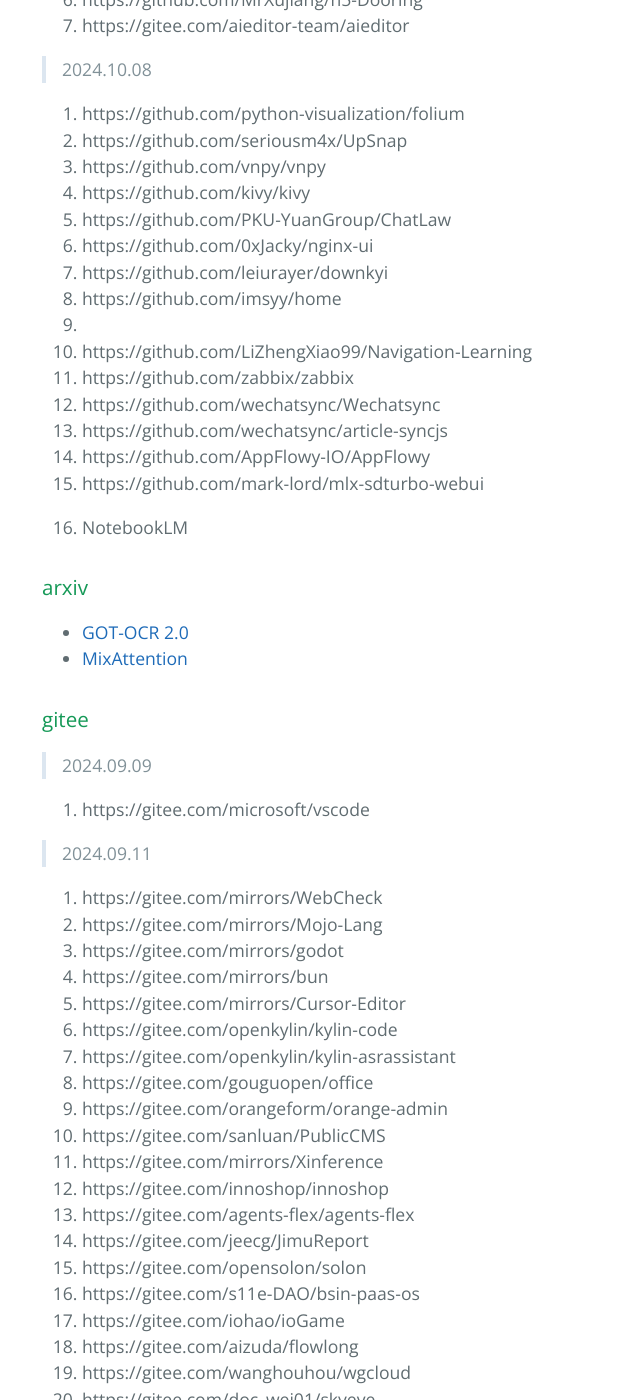
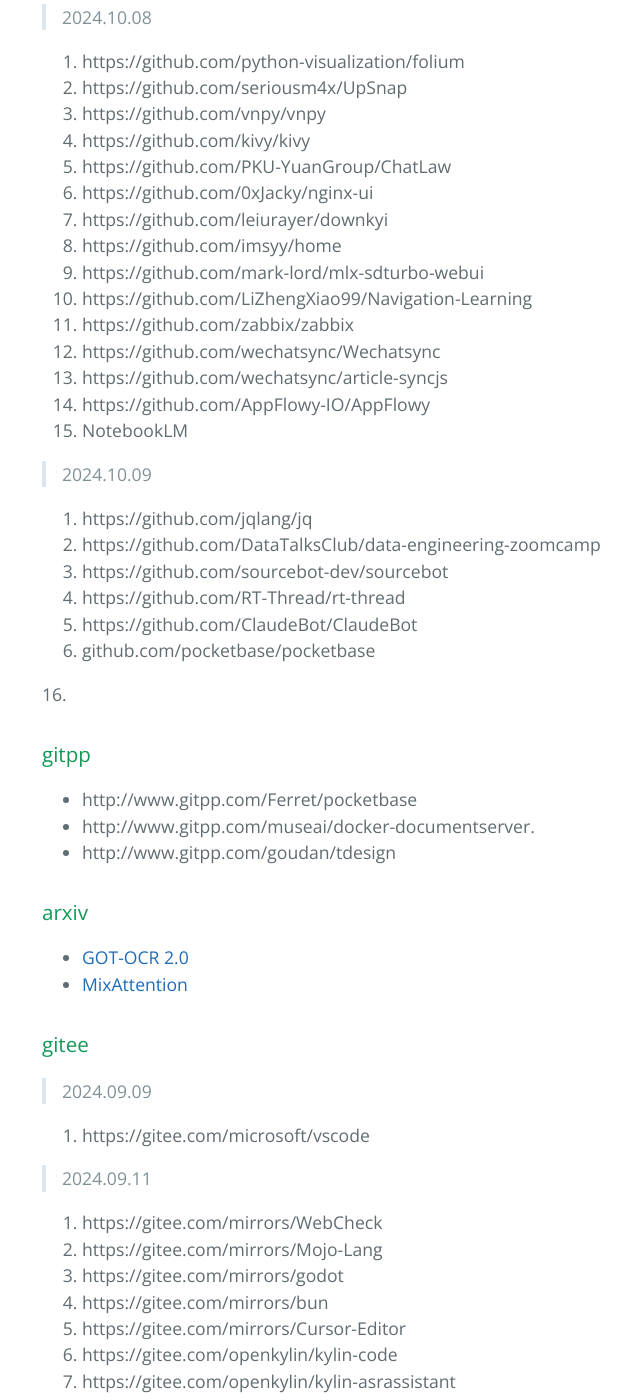
Before and after one commit to xhp/xhp.github.io, a Jekyll site: the page built from index.md, in a window 1280 px wide and 1400 px high, scrolled down 7340 px. Shown: the whole window, without its empty margins (182-822 px from the left). Built offline with Jekyll 4.4.1, drawn with Linux system fonts in a browser that asks for light colours; our own code applies the rules of GitHub Pages for plain Markdown files; some of the changed text lies outside the part shown.

Commit message:
2024.10.09

```diff
--- a/index.md
+++ b/index.md
@@ -290,16 +288,32 @@ layout: default
 6. https://github.com/0xJacky/nginx-ui
 7. https://github.com/leiurayer/downkyi
 8. https://github.com/imsyy/home
-9.
+9. https://github.com/mark-lord/mlx-sdturbo-webui
 10. https://github.com/LiZhengXiao99/Navigation-Learning
 11. https://github.com/zabbix/zabbix
 12. https://github.com/wechatsync/Wechatsync
 13. https://github.com/wechatsync/article-syncjs
 14. https://github.com/AppFlowy-IO/AppFlowy
-15. https://github.com/mark-lord/mlx-sdturbo-webui
+15. NotebookLM
+
+> 2024.10.09
+
+1. https://github.com/jqlang/jq
+2. https://github.com/DataTalksClub/data-engineering-zoomcamp
+3. https://github.com/sourcebot-dev/sourcebot
+4. https://github.com/RT-Thread/rt-thread
+5. https://github.com/ClaudeBot/ClaudeBot
+6. github.com/pocketbase/pocketbase
+
+16.
 
 
-20. NotebookLM
+### [](#header-3) gitpp
+
+- http://www.gitpp.com/Ferret/pocketbase
+- http://www.gitpp.com/museai/docker-documentserver.
+- http://www.gitpp.com/goudan/tdesign
+
 
 
 ### [](#header-3) arxiv
@@ -560,6 +574,7 @@ layout: default
 - [reqable](https://reqable.com/zh-CN/)
 - [Python Tutor](https://pythontutor.com)
 - [appflowy](https://www.appflowy.io/)
+- [pocketbase](https://pocketbase.io/)
 
 
 
```
Also changed, not shown: other parts of index.md (+0 -2 lines).
